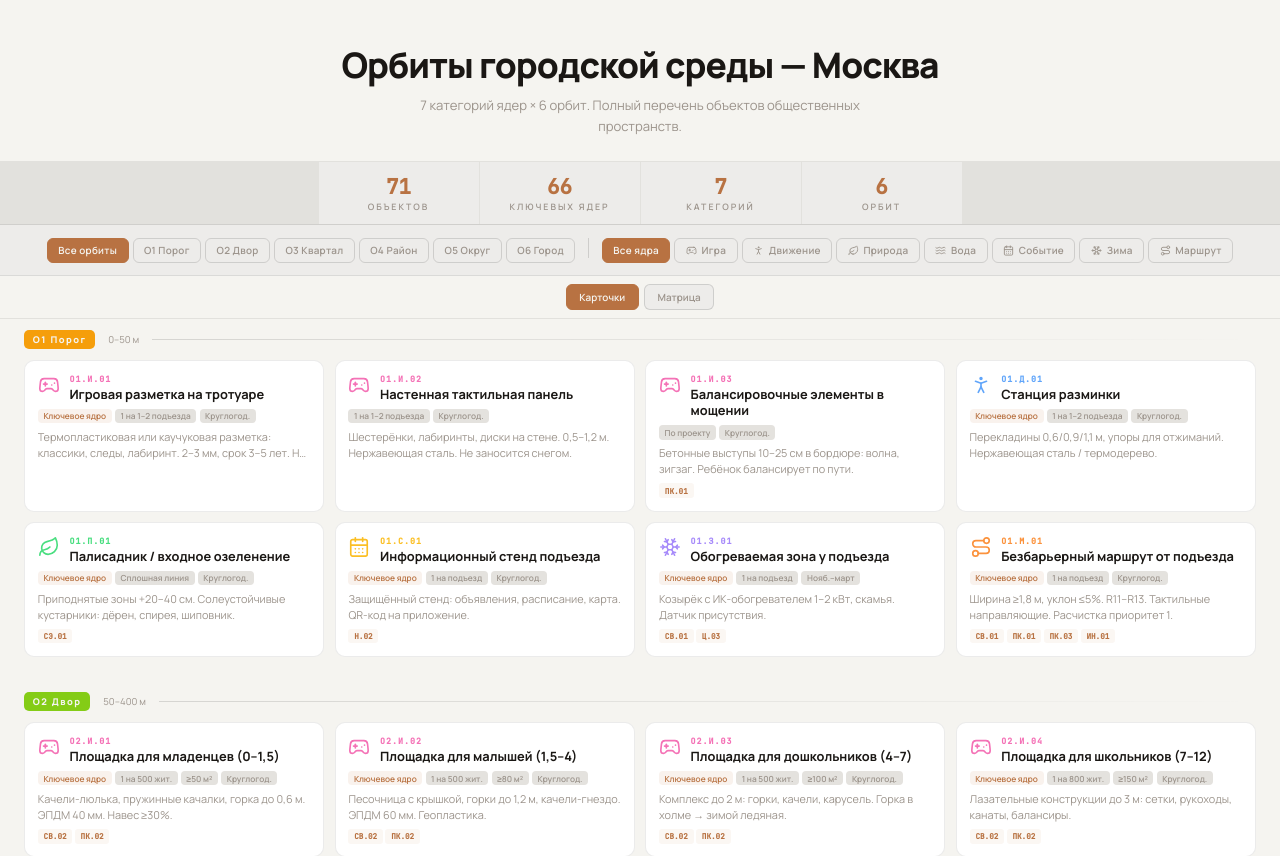
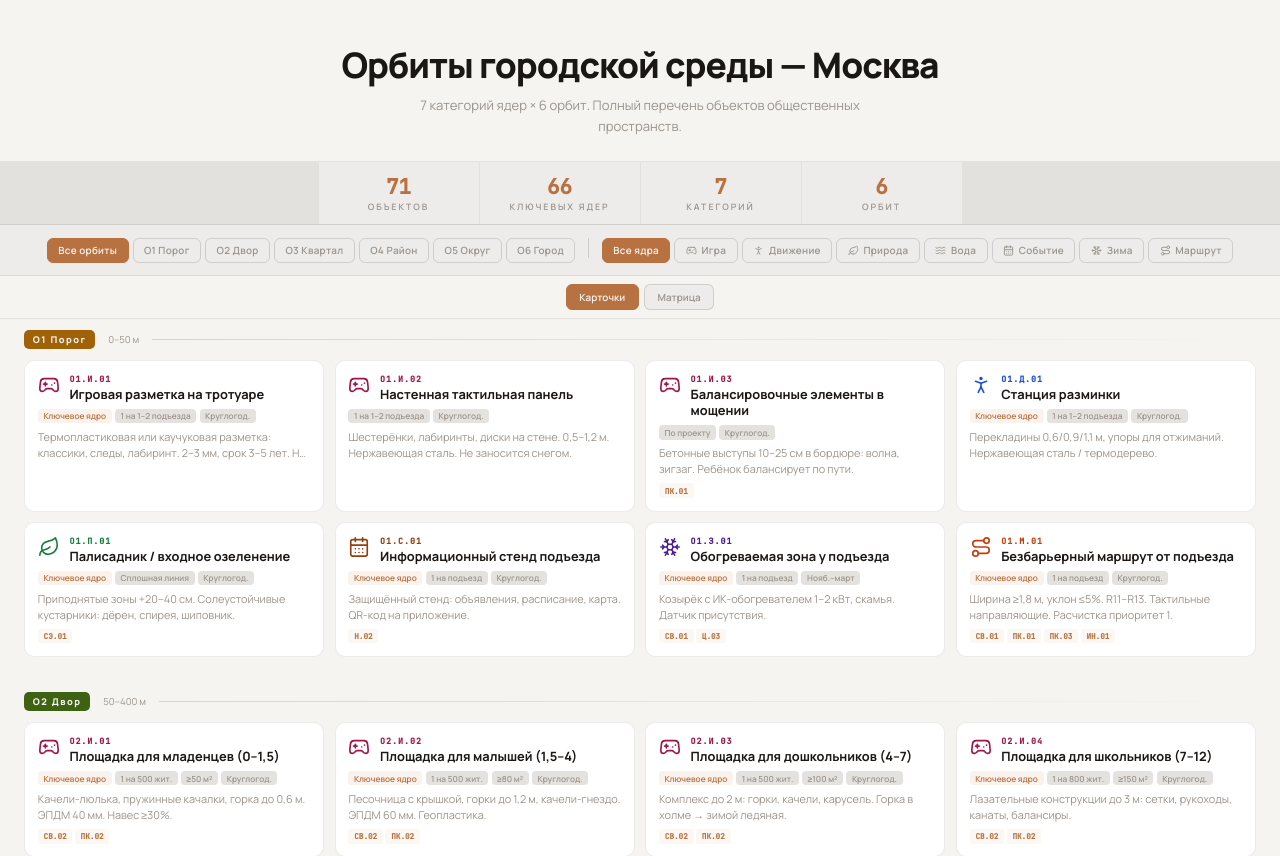
Before and after one commit to py0s/klassifikator, a React (Vite) app: page / in a window 1280 px wide. Shown: the top 856 px of the page. Built offline with nearby package versions, Linux system fonts and the light colour scheme.

Commit message:
ui: muted dark colors, remove footer, stronger chip highlight

```diff
--- a/src/App.tsx
+++ b/src/App.tsx
@@ -117,9 +117,6 @@ export default function App() {
         />
       )}
 
-      <div className="footer">
-        Классификатор объектов городской среды Москвы — v9.0 — {CORES.length} ядер × {ORBITS.length} орбит — {objects.length} объектов
-      </div>
     </>
   )
 }
--- a/src/constants.ts
+++ b/src/constants.ts
@@ -6,22 +6,22 @@
 import type { CoreDef, OrbitDef, CoreId } from './types';
 
 export const ORBITS: OrbitDef[] = [
-  { id: 'O1', name: 'Порог',   range: '0–50 м',    color: '#f59e0b', bg: 'rgba(245,158,11,0.08)' },
-  { id: 'O2', name: 'Двор',    range: '50–400 м',   color: '#84cc16', bg: 'rgba(132,204,22,0.08)' },
-  { id: 'O3', name: 'Квартал', range: '400–800 м',  color: '#06b6d4', bg: 'rgba(6,182,212,0.08)' },
-  { id: 'O4', name: 'Район',   range: '0,8–1,5 км', color: '#8b5cf6', bg: 'rgba(139,92,246,0.08)' },
-  { id: 'O5', name: 'Округ',   range: '1,5–5 км',   color: '#ec4899', bg: 'rgba(236,72,153,0.08)' },
-  { id: 'O6', name: 'Город',   range: '>5 км',      color: '#ef4444', bg: 'rgba(239,68,68,0.08)' },
+  { id: 'O1', name: 'Порог',   range: '0–50 м',    color: '#a16207', bg: 'rgba(161,98,7,0.09)' },
+  { id: 'O2', name: 'Двор',    range: '50–400 м',   color: '#3f6212', bg: 'rgba(63,98,18,0.09)' },
+  { id: 'O3', name: 'Квартал', range: '400–800 м',  color: '#0e7490', bg: 'rgba(14,116,144,0.09)' },
+  { id: 'O4', name: 'Район',   range: '0,8–1,5 км', color: '#5b21b6', bg: 'rgba(91,33,182,0.09)' },
+  { id: 'O5', name: 'Округ',   range: '1,5–5 км',   color: '#9d174d', bg: 'rgba(157,23,77,0.09)' },
+  { id: 'O6', name: 'Город',   range: '>5 км',      color: '#991b1b', bg: 'rgba(153,27,27,0.09)' },
 ];
 
 export const CORES: CoreDef[] = [
-  { id: 'И', name: 'Игра',     icon: 'Gamepad2',      emoji: '🎮', color: '#f472b6', bg: 'rgba(244,114,182,0.1)' },
-  { id: 'Д', name: 'Движение', icon: 'PersonStanding', emoji: '🏃', color: '#60a5fa', bg: 'rgba(96,165,250,0.1)' },
-  { id: 'П', name: 'Природа',  icon: 'Leaf',           emoji: '🌿', color: '#4ade80', bg: 'rgba(74,222,128,0.1)' },
-  { id: 'В', name: 'Вода',     icon: 'Waves',          emoji: '💧', color: '#38bdf8', bg: 'rgba(56,189,248,0.1)' },
-  { id: 'С', name: 'Событие',  icon: 'CalendarDays',   emoji: '🎭', color: '#fbbf24', bg: 'rgba(251,191,36,0.1)' },
-  { id: 'З', name: 'Зима',     icon: 'Snowflake',      emoji: '❄️', color: '#a78bfa', bg: 'rgba(167,139,250,0.1)' },
-  { id: 'М', name: 'Маршрут',  icon: 'Route',          emoji: '🛤️', color: '#fb923c', bg: 'rgba(251,146,60,0.1)' },
+  { id: 'И', name: 'Игра',     icon: 'Gamepad2',      emoji: '🎮', color: '#9d174d', bg: 'rgba(157,23,77,0.09)' },
+  { id: 'Д', name: 'Движение', icon: 'PersonStanding', emoji: '🏃', color: '#1d4ed8', bg: 'rgba(29,78,216,0.09)' },
+  { id: 'П', name: 'Природа',  icon: 'Leaf',           emoji: '🌿', color: '#15803d', bg: 'rgba(21,128,61,0.09)' },
+  { id: 'В', name: 'Вода',     icon: 'Waves',          emoji: '💧', color: '#0369a1', bg: 'rgba(3,105,161,0.09)' },
+  { id: 'С', name: 'Событие',  icon: 'CalendarDays',   emoji: '🎭', color: '#92400e', bg: 'rgba(146,64,14,0.09)' },
+  { id: 'З', name: 'Зима',     icon: 'Snowflake',      emoji: '❄️', color: '#4c1d95', bg: 'rgba(76,29,149,0.09)' },
+  { id: 'М', name: 'Маршрут',  icon: 'Route',          emoji: '🛤️', color: '#c2410c', bg: 'rgba(194,65,12,0.09)' },
 ];
 
 /** Lucide иконки для инфраструктурных блоков (по коду блока) */
--- a/src/styles/index.css
+++ b/src/styles/index.css
@@ -18,20 +18,20 @@
   --accent2: #d48a55;
   --white: #1a1714;
   /* Орбиты */
-  --o1: #d97706; --o1bg: rgba(217,119,6,0.08);
-  --o2: #65a30d; --o2bg: rgba(101,163,13,0.08);
-  --o3: #0891b2; --o3bg: rgba(8,145,178,0.08);
-  --o4: #7c3aed; --o4bg: rgba(124,58,237,0.08);
-  --o5: #db2777; --o5bg: rgba(219,39,119,0.08);
-  --o6: #dc2626; --o6bg: rgba(220,38,38,0.08);
+  --o1: #a16207; --o1bg: rgba(161,98,7,0.09);
+  --o2: #3f6212; --o2bg: rgba(63,98,18,0.09);
+  --o3: #0e7490; --o3bg: rgba(14,116,144,0.09);
+  --o4: #5b21b6; --o4bg: rgba(91,33,182,0.09);
+  --o5: #9d174d; --o5bg: rgba(157,23,77,0.09);
+  --o6: #991b1b; --o6bg: rgba(153,27,27,0.09);
   /* Ядра */
-  --ci: #db2777; --cibg: rgba(219,39,119,0.07);
-  --cd: #2563eb; --cdbg: rgba(37,99,235,0.07);
-  --cp: #16a34a; --cpbg: rgba(22,163,74,0.07);
-  --cv: #0284c7; --cvbg: rgba(2,132,199,0.07);
-  --cs: #d97706; --csbg: rgba(217,119,6,0.07);
-  --cz: #7c3aed; --czbg: rgba(124,58,237,0.07);
-  --cm: #ea580c; --cmbg: rgba(234,88,12,0.07);
+  --ci: #9d174d; --cibg: rgba(157,23,77,0.09);
+  --cd: #1d4ed8; --cdbg: rgba(29,78,216,0.09);
+  --cp: #15803d; --cpbg: rgba(21,128,61,0.09);
+  --cv: #0369a1; --cvbg: rgba(3,105,161,0.09);
+  --cs: #92400e; --csbg: rgba(146,64,14,0.09);
+  --cz: #4c1d95; --czbg: rgba(76,29,149,0.09);
+  --cm: #c2410c; --cmbg: rgba(194,65,12,0.09);
 }
 
 * { margin: 0; padding: 0; box-sizing: border-box; }
@@ -186,7 +186,9 @@ body {
 }
 .mx-chip--lit {
   border-color: currentColor !important;
-  background: rgba(201,149,107,0.12) !important;
+  border-width: 2px !important;
+  background: color-mix(in srgb, currentColor 18%, transparent) !important;
+  box-shadow: 0 0 0 3px color-mix(in srgb, currentColor 12%, transparent);
 }
 
 /* Sat chip — no expand, cursor default */
```
